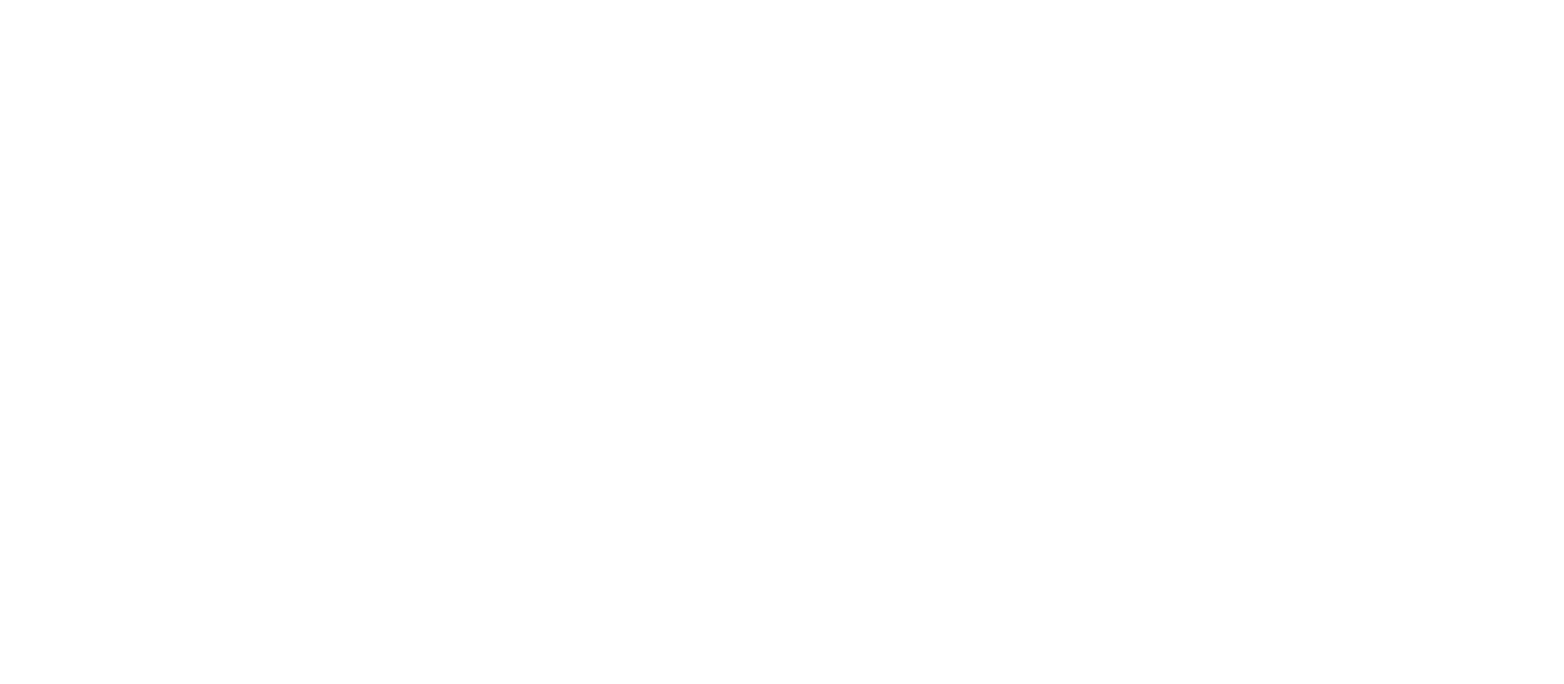
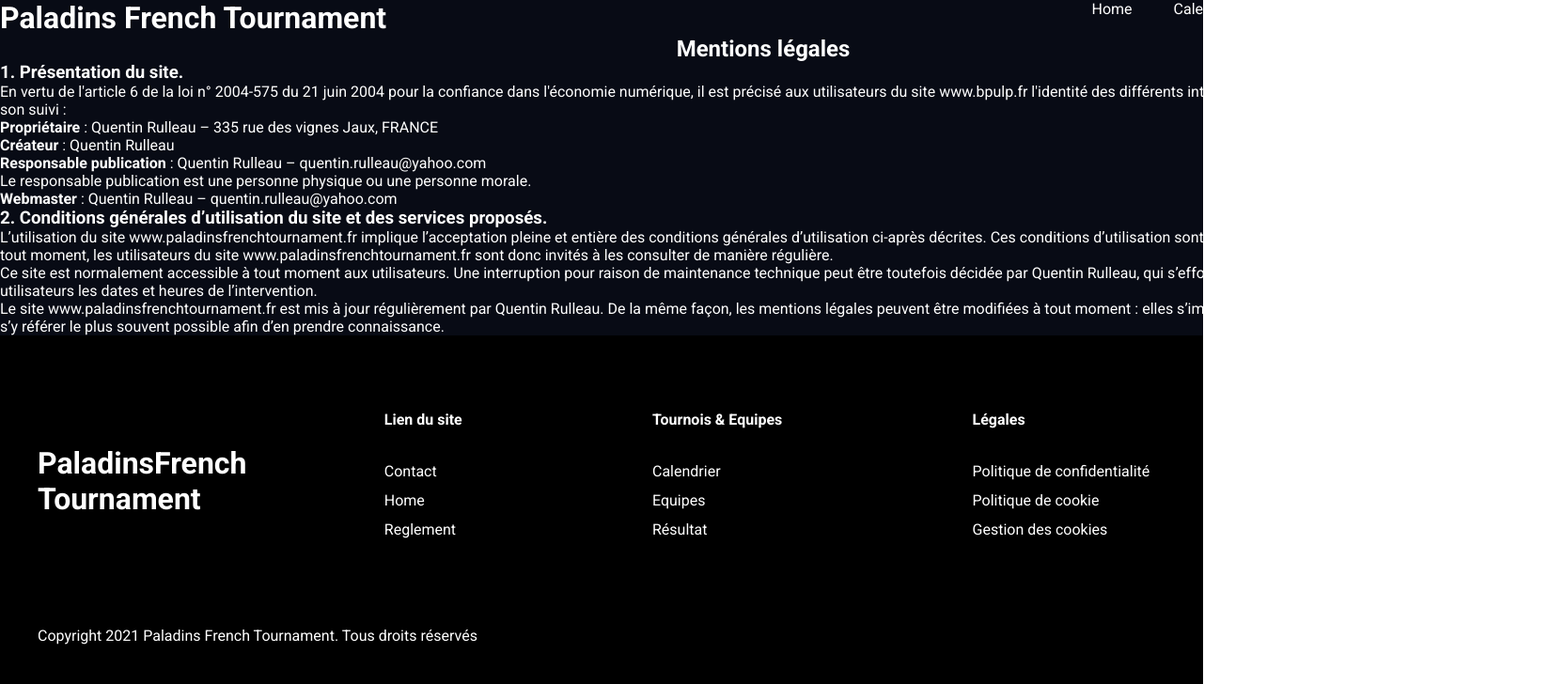
Before and after one commit to qrulleau/NewTournamentPaladins, a Vue app: page /mention-legales in a window 1280 px wide. Before the commit this address had no page. Shown: the top 728 px of the page at 94% size, 1664 px wide, since content can reach past the window. Built offline with nearby package versions, Linux system fonts and the light colour scheme.

Commit message:
ADD: Creation of legale notice page

```diff
--- a/src/router/index.js
+++ b/src/router/index.js
@@ -7,6 +7,7 @@ import Team from '../views/Team/TeamPage.vue';
 import ContactPage from '../views/Contact/ContactPage.vue';
 import MatchDetail from '../views/MatchDetail/MatchDetail.vue';
 import MatchDetailDone from '../views/MatchDetail/MatchDetailDone.vue';
+import LegaleNotice from '../views/LegaleNotice/LegaleNotice.vue';
 //import AppError from '../views/AppError.vue';
 
 const routes = [
@@ -39,6 +40,10 @@ const routes = [
 		path: '/match-detail-done',
 		component: MatchDetailDone,
 	},
+	{
+		path: '/mention-legales',
+		component: LegaleNotice,
+	},
 	// {
 	// 	path: '/:catchAll(.*)',
 	// 	component: AppError,
--- /dev/null
+++ b/src/views/LegaleNotice/LegaleNotice.vue
@@ -0,0 +1,51 @@
+<template>
+	<div class="background-bleu">
+		<div class="container">
+			<HeaderNav></HeaderNav>
+			<h2 class="title text-center">Mentions légales</h2>
+			<section class="presentation">
+				<h3>1. Présentation du site.</h3>
+				<p>
+					En vertu de l'article 6 de la loi n° 2004-575 du 21 juin 2004 pour la confiance dans l'économie numérique, il est précisé aux utilisateurs
+					du site www.bpulp.fr l'identité des différents intervenants dans le cadre de sa réalisation et de son suivi :
+				</p>
+				<div class="contact-information">
+					<p><strong>Propriétaire</strong> : Quentin Rulleau – 335 rue des vignes Jaux, FRANCE</p>
+					<p><strong>Créateur</strong> : Quentin Rulleau</p>
+					<p><strong>Responsable publication</strong> : Quentin Rulleau – quentin.rulleau@yahoo.com</p>
+					<p>Le responsable publication est une personne physique ou une personne morale.</p>
+					<p><strong>Webmaster</strong> : Quentin Rulleau – quentin.rulleau@yahoo.com</p>
+				</div>
+			</section>
+			<section class="general-condition-of-use">
+				<h3>2. Conditions générales d’utilisation du site et des services proposés.</h3>
+				<p>
+					L’utilisation du site www.paladinsfrenchtournament.fr implique l’acceptation pleine et entière des conditions générales d’utilisation
+					ci-après décrites. Ces conditions d’utilisation sont susceptibles d’être modifiées ou complétées à tout moment, les utilisateurs du site
+					www.paladinsfrenchtournament.fr sont donc invités à les consulter de manière régulière.
+				</p>
+				<p>
+					Ce site est normalement accessible à tout moment aux utilisateurs. Une interruption pour raison de maintenance technique peut être toutefois
+					décidée par Quentin Rulleau, qui s’efforcera alors de communiquer préalablement aux utilisateurs les dates et heures de l’intervention.
+				</p>
+				<p>
+					Le site www.paladinsfrenchtournament.fr est mis à jour régulièrement par Quentin Rulleau. De la même façon, les mentions légales peuvent
+					être modifiées à tout moment : elles s’imposent néanmoins à l’utilisateur qui est invité à s’y référer le plus souvent possible afin d’en
+					prendre connaissance.
+				</p>
+			</section>
+		</div>
+		<FooterNav></FooterNav>
+	</div>
+</template>
+
+<script>
+import HeaderNav from '../../components/layout/TheNavBar.vue';
+import FooterNav from '../../components/layout/TheFooter.vue';
+export default {
+	components: {
+		HeaderNav,
+		FooterNav,
+	},
+};
+</script>
```
